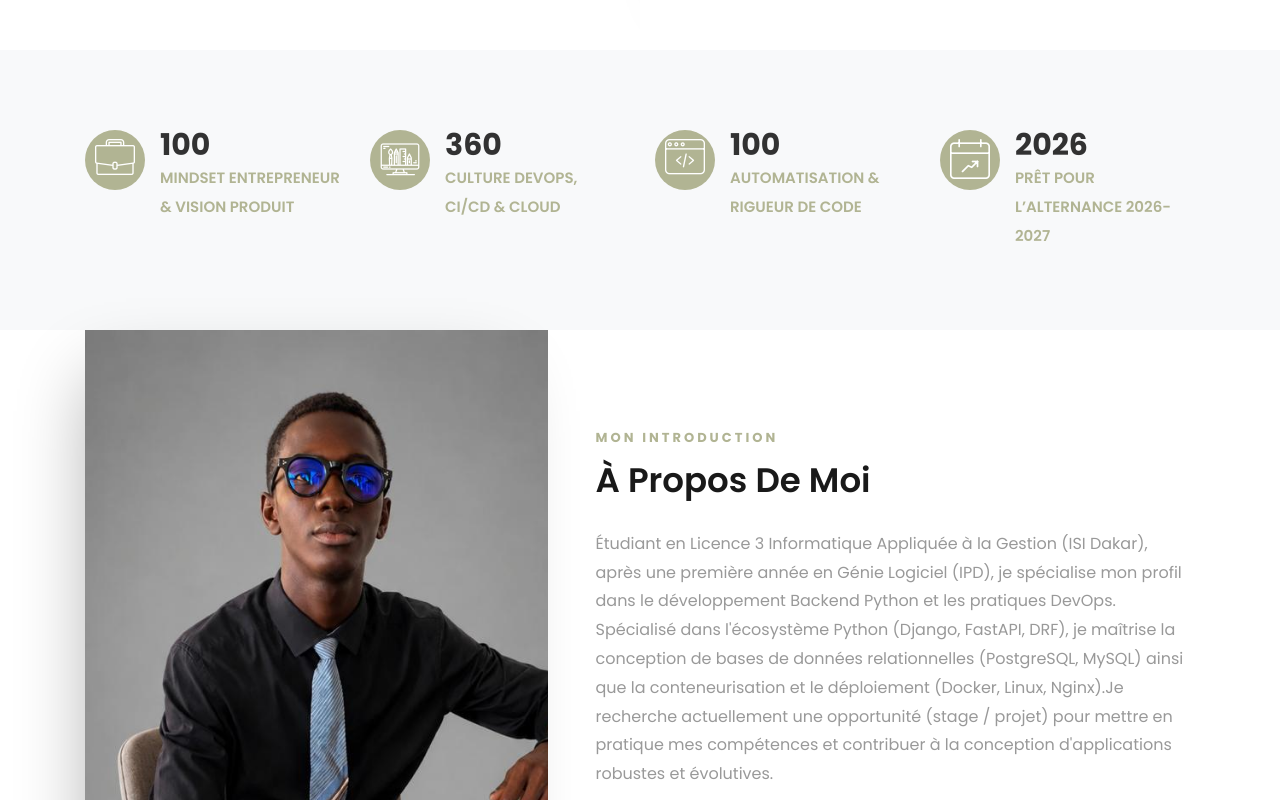
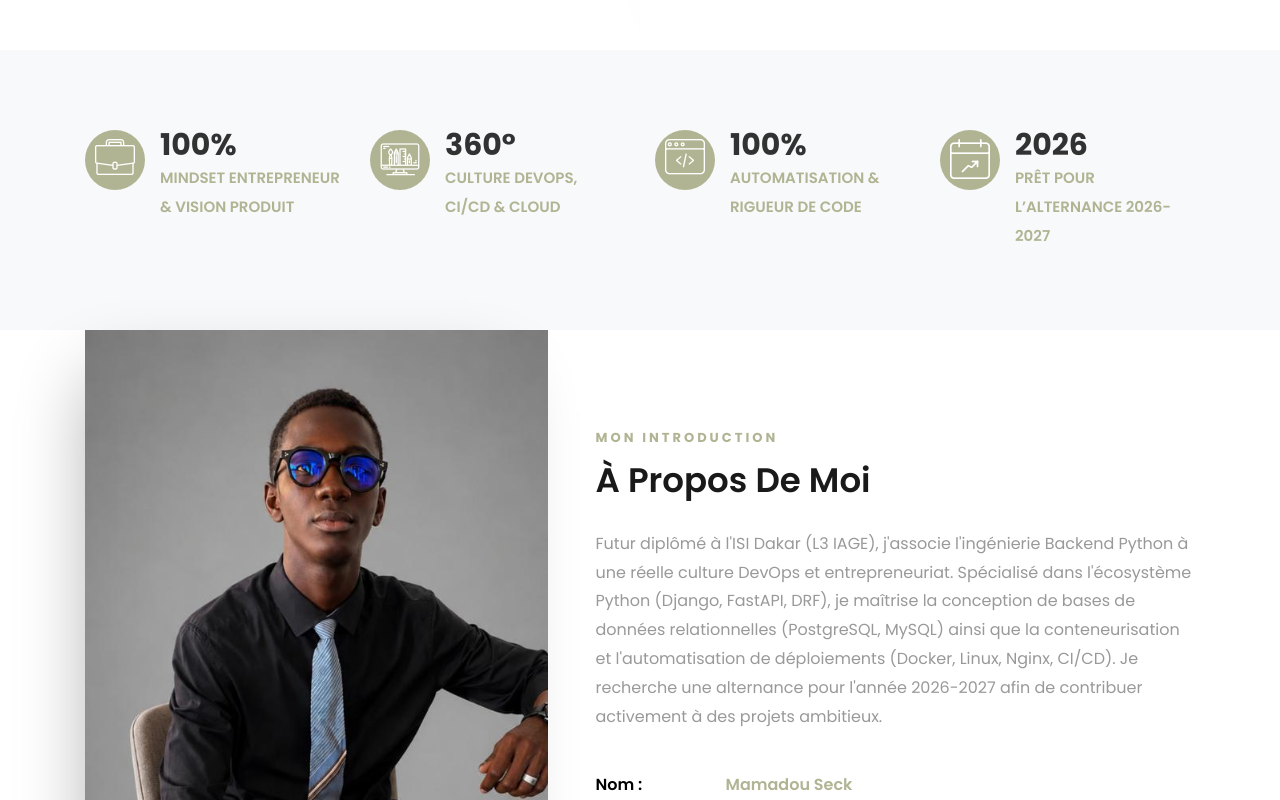
Before and after one commit to Webbymamadou/mon_portofolio, a React (Vite) app: page / in a window 1280 px wide. Shown: the part 700-1500 px from the top of the page. Built offline with nearby package versions, Linux system fonts and the light colour scheme.

Commit message:
Mise a jour de la presentation et des statistiques (Backend Python & DevOps)

```diff
--- a/src/components/About.jsx
+++ b/src/components/About.jsx
@@ -46,7 +46,7 @@ export default function About() {
                 <div className="col-md-12 heading-section">
                   <span className="subheading">Mon introduction</span>
                   <h2 className="mb-4" style={{ fontSize: '34px', textTransform: 'capitalize' }}>À propos de moi</h2>
-                   <p>Étudiant en Licence 3 Informatique Appliquée à la Gestion (ISI Dakar), après une première année en Génie Logiciel (IPD), je spécialise mon profil dans le développement Backend Python et les pratiques DevOps. Spécialisé dans l'écosystème Python (Django, FastAPI, DRF), je maîtrise la conception de bases de données relationnelles (PostgreSQL, MySQL) ainsi que la conteneurisation et le déploiement (Docker, Linux, Nginx).Je recherche actuellement une opportunité (stage / projet) pour mettre en pratique mes compétences et contribuer à la conception d'applications robustes et évolutives.</p>
+                   <p>Futur diplômé à l'ISI Dakar (L3 IAGE), j'associe l'ingénierie Backend Python à une réelle culture DevOps et entrepreneuriat. Spécialisé dans l'écosystème Python (Django, FastAPI, DRF), je maîtrise la conception de bases de données relationnelles (PostgreSQL, MySQL) ainsi que la conteneurisation et l'automatisation de déploiements (Docker, Linux, Nginx, CI/CD). Je recherche une alternance pour l'année 2026-2027 afin de contribuer activement à des projets ambitieux.</p>
                   <ul className="about-info mt-4 px-md-0 px-2">
                     <li className="d-flex"><span>Nom :</span> <span>Mamadou Seck</span></li>
                     <li className="d-flex"><span>Adresse :</span> <span>Sénégal, Dakar, Zac Mbao</span></li>
--- a/src/components/Hero.jsx
+++ b/src/components/Hero.jsx
@@ -89,7 +89,7 @@ export default function Hero() {
                     Backend Developer &amp; DevOps | <span>Python, Docker, Linux</span>
                   </h1>
                   <p className="mb-4">
-                    Étudiant en Licence 3 Informatique Appliquée à la Gestion des Entreprises (IAGE) à l'Institut Supérieur d'Informatique (ISI). Passionné par le développement backend (Python, Java, PHP) et l'initiation aux pratiques DevOps (Docker, Git, serveurs Linux, CI/CD). Je recherche une alternance ou un stage pour consolider mes compétences et contribuer à des projets concrets.
+                    Futur diplômé à l'ISI Dakar (L3 IAGE), j'associe l'ingénierie Backend Python à une réelle culture DevOps et entrepreneuriat. De la modélisation de bases de données à la conteneurisation Docker et l'automatisation CI/CD, j'apporte une double compétence : du code propre et une vision orientée résultat. Disponible pour une alternance en 2026-2027.
                   </p>
                   <p>
                     <a href="#projects-section" onClick={(e) => handleScrollTo(e, 'projects-section')} className="btn btn-primary mr-2">
--- a/src/components/Stats.jsx
+++ b/src/components/Stats.jsx
@@ -2,7 +2,7 @@ import React from 'react';
 import useIntersection from '../hooks/useIntersection';
 import useCountUp from '../hooks/useCountUp';
 
-function StatItem({ icon, target, text, trigger, duration }) {
+function StatItem({ icon, target, text, trigger, duration, prefix = '', suffix = '' }) {
   const count = useCountUp(target, duration, trigger);
   return (
     <div className="col-md-3 justify-content-center counter-wrap">
@@ -11,7 +11,7 @@ function StatItem({ icon, target, text, trigger, duration }) {
           <span className={icon}></span>
         </div>
         <div className="text">
-          <strong className="number">{count}</strong>
+          <strong className="number">{prefix}{count}{suffix}</strong>
           <span>{text}</span>
         </div>
       </div>
@@ -38,6 +38,8 @@ export default function Stats() {
               key={i}
               icon={stat.icon}
               target={stat.target}
+              prefix={stat.prefix}
+              suffix={stat.suffix}
               text={stat.text}
               trigger={isVisible}
               duration={stat.duration}
```
